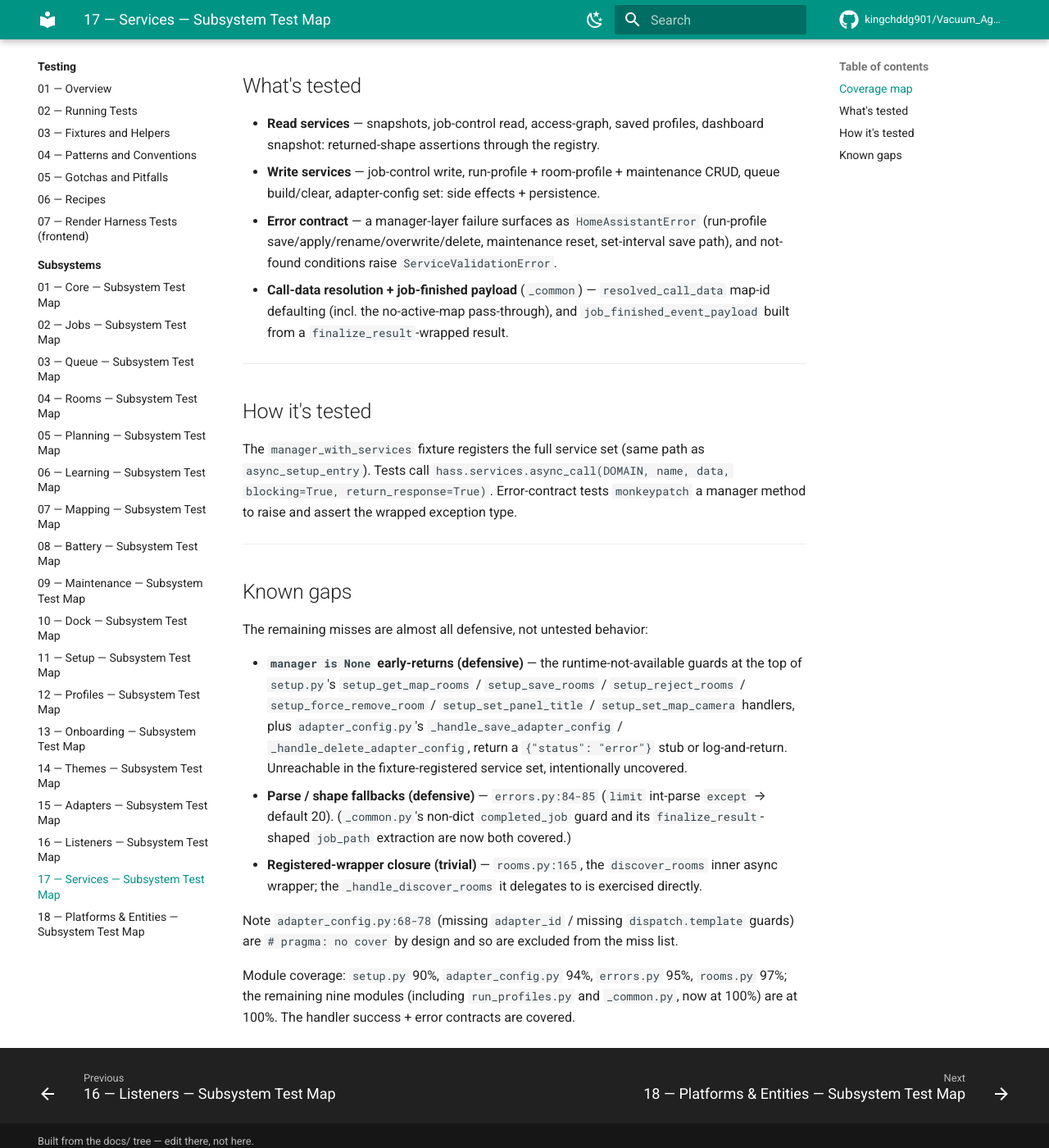
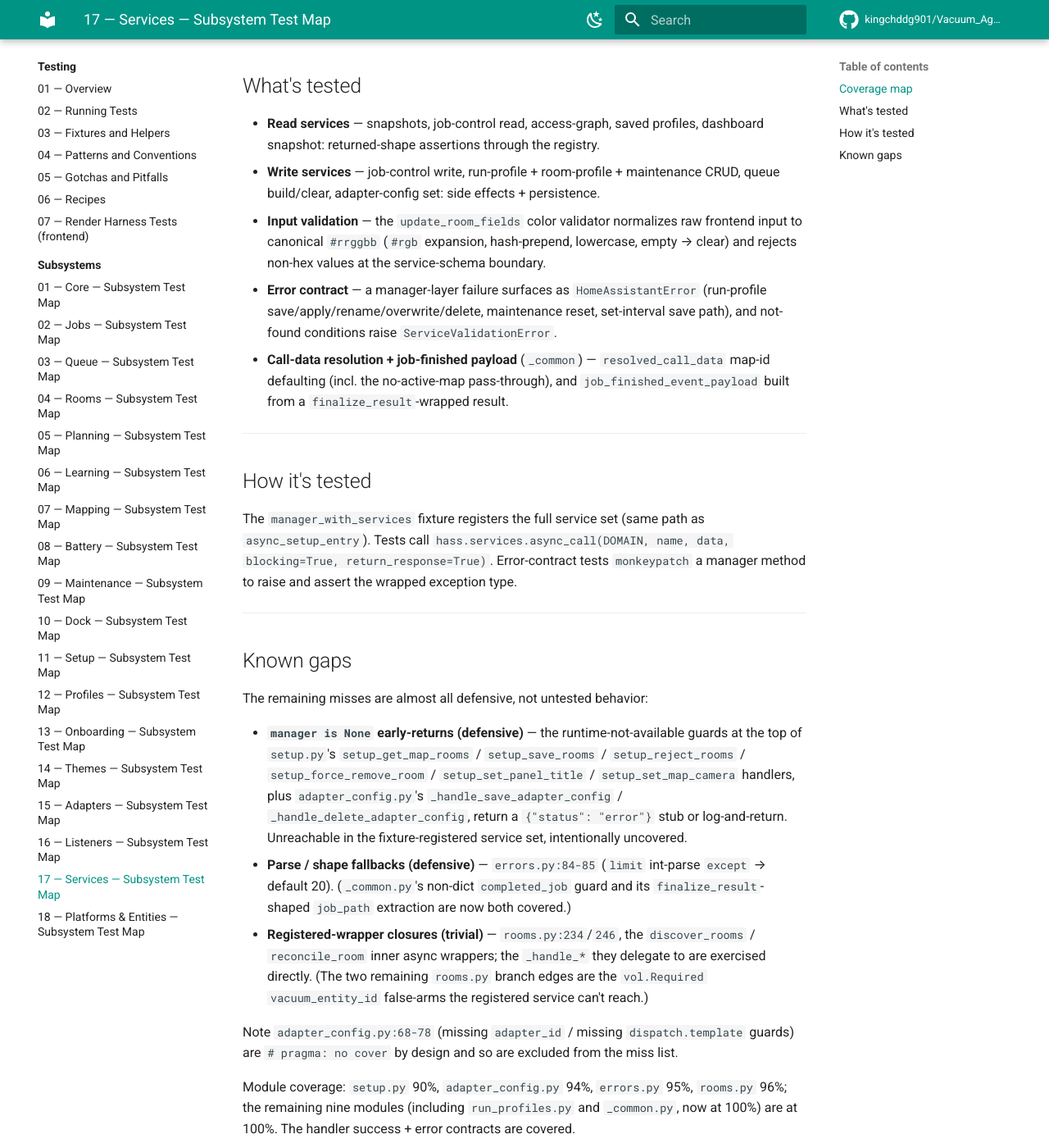
Before and after one commit to kingchddg901/Vacuum_Agent, an MkDocs documentation site: the page built from docs/testing/subsystems/17-services.md, in a window 1280 px wide and 1400 px high, scrolled down 1450 px. Shown: the whole window at 82% size. Built offline with MkDocs 1.6.1 and Material for MkDocs 9.7.7, drawn with Linux system fonts in a browser that asks for light colours; comment, search, counter and statistics services are not loaded; some of the changed text lies outside the part shown.

Commit message:
docs(testing): reflect the two new coverage tests
update_test_docs.py refreshed the script-owned numeric cells + headlines from a
fresh coverage.json (services/rooms.py 77->96%, setup/drift.py 88->89%, suite
2809->2827 cases, 95.6->95.7% stmt). Hand-updated the prose the script does not
own:

- 17-services.md: added an "Input validation" what's-tested bullet for the
  update_room_fields color validator; corrected the stale prose "rooms.py 97%"
  -> 96% and the register-wrapper line-ref (rooms.py:165 -> 234/246, both the
  discover_rooms and reconcile_room wrappers).
- 11-setup.md: noted the configured-vs-discovered exclusion gate under the
  "Drift" what's-tested bullet; fixed the hardcoded prose "drift.py (88%)" -> 89%.

htmlcov regenerated (gitignored, local-only). mkdocs --strict green. The new
[SR-9]/[DR-14] test-ID legends are clean; check_legend_drift.py reports only
pre-existing drift in other files (a separate manual sweep).

Co-Authored-By: Claude Opus 4.8 (1M context) <noreply@anthropic.com>

```diff
--- a/docs/testing/subsystems/17-services.md
+++ b/docs/testing/subsystems/17-services.md
@@ -32,7 +32,7 @@ docs, not here:
 | `setup.py` | 128 | 91% | `test_services_errors_setup.py` |
 | `dock.py` | 80 | 100% | `test_services_dock.py` |
 | `room_profiles.py` | 80 | 100% | `test_services_room_profiles.py` |
-| `rooms.py` | 95 | 77% | `test_services_rooms.py` |
+| `rooms.py` | 95 | 96% | `test_services_rooms.py` |
 | `maintenance.py` | 47 | 100% | `test_services_maintenance_reset.py` |
 | `queue.py` | 43 | 100% | `test_services_queue.py` |
 | `snapshots.py` | 43 | 100% | `test_services_snapshots.py` |
@@ -48,6 +48,9 @@ docs, not here:
   dashboard snapshot: returned-shape assertions through the registry.
 - **Write services** — job-control write, run-profile + room-profile + maintenance
   CRUD, queue build/clear, adapter-config set: side effects + persistence.
+- **Input validation** — the `update_room_fields` color validator normalizes raw
+  frontend input to canonical `#rrggbb` (`#rgb` expansion, hash-prepend, lowercase,
+  empty → clear) and rejects non-hex values at the service-schema boundary.
 - **Error contract** — a manager-layer failure surfaces as `HomeAssistantError`
   (run-profile save/apply/rename/overwrite/delete, maintenance reset, set-interval
   save path), and not-found conditions raise `ServiceValidationError`.
@@ -80,14 +83,15 @@ The remaining misses are almost all defensive, not untested behavior:
 - **Parse / shape fallbacks (defensive)** — `errors.py:84-85` (`limit` int-parse
   `except` → default 20). (`_common.py`'s non-dict `completed_job` guard and its
   `finalize_result`-shaped `job_path` extraction are now both covered.)
-- **Registered-wrapper closure (trivial)** — `rooms.py:165`, the `discover_rooms`
-  inner async wrapper; the `_handle_discover_rooms` it delegates to is exercised
-  directly.
+- **Registered-wrapper closures (trivial)** — `rooms.py:234`/`246`, the
+  `discover_rooms` / `reconcile_room` inner async wrappers; the `_handle_*` they
+  delegate to are exercised directly. (The two remaining `rooms.py` branch edges are
+  the `vol.Required` `vacuum_entity_id` false-arms the registered service can't reach.)
 
 Note `adapter_config.py:68-78` (missing `adapter_id` / missing `dispatch.template`
 guards) are `# pragma: no cover` by design and so are excluded from the miss list.
 
 Module coverage: `setup.py` 90%, `adapter_config.py` 94%, `errors.py` 95%,
-`rooms.py` 97%; the remaining nine modules (including `run_profiles.py` and
+`rooms.py` 96%; the remaining nine modules (including `run_profiles.py` and
 `_common.py`, now at 100%) are at 100%. The handler success + error contracts
 are covered.
```
Also changed, not shown: other parts of docs/testing/subsystems/17-services.md (+1 -1 lines), docs/testing/01-overview.md (+1 -1 lines), docs/testing/README.md (+3 -3 lines), docs/testing/subsystems/11-setup.md (+8 -6 lines), docs/testing/subsystems/README.md (+3 -3 lines).
